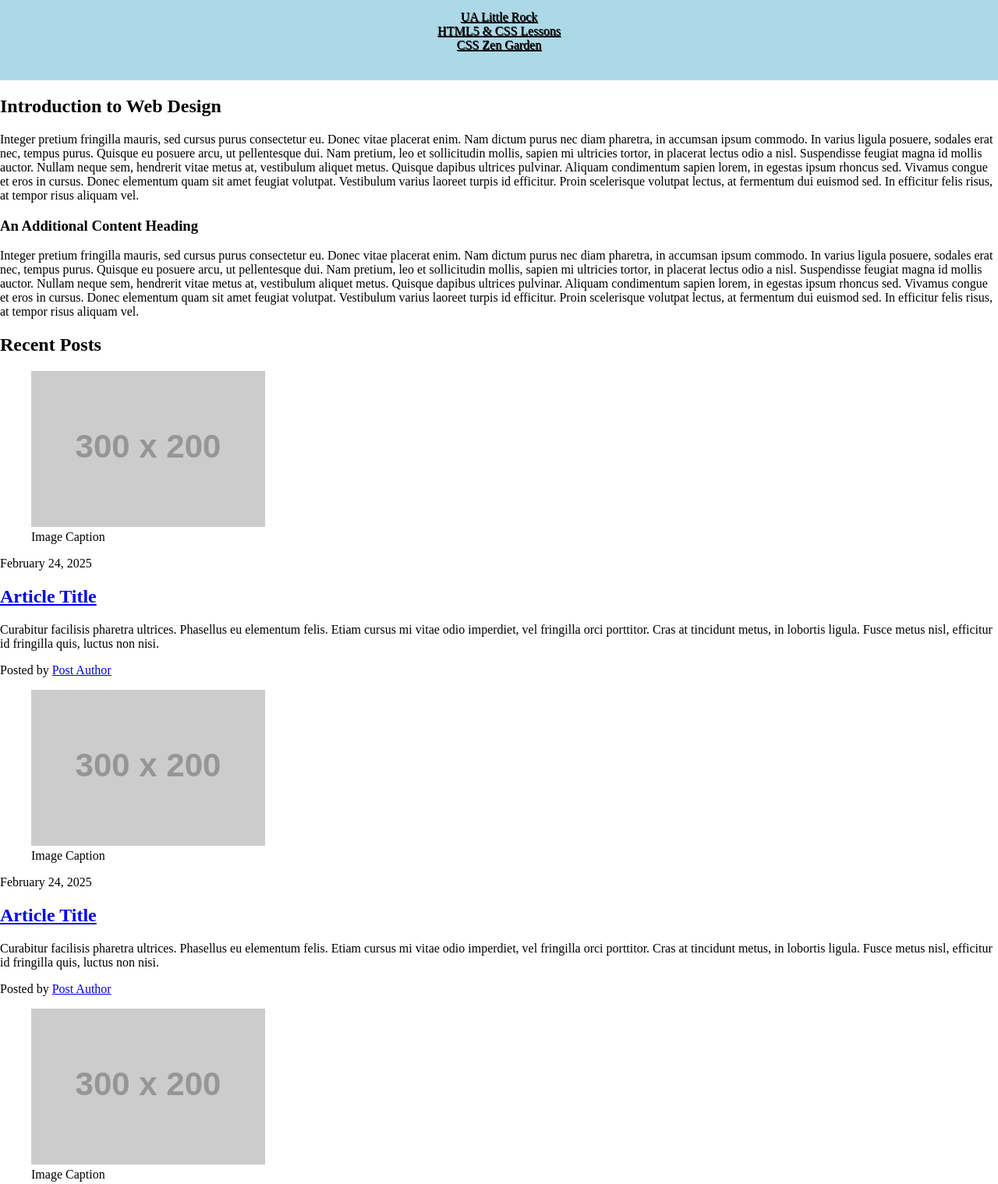
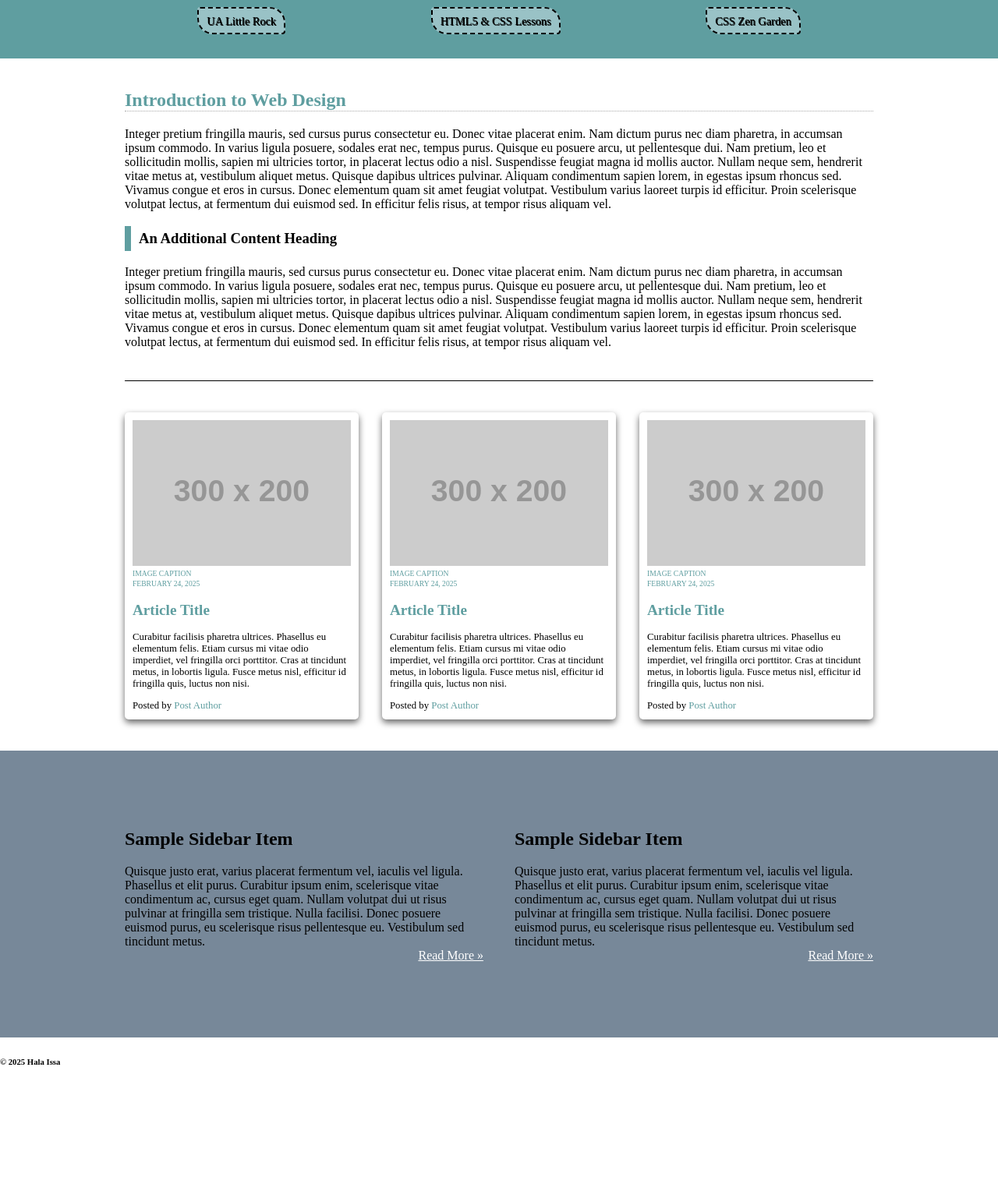
Before and after one commit to Issa218/IFSC-1310, a plain HTML site: page css-demo/index.html in a window 1280 px wide. Shown: the part 111-1630 px from the top of the page at 78% size. After the commit the page ends 1504 px from the top, so only its background shows below. Drawn offline with Linux system fonts and the light colour scheme; placeholder pictures from the web are drawn by us; a web font is replaced by a local one.

Commit message:
css-demo

```diff
--- a/css-demo/assets/css/style.css
+++ b/css-demo/assets/css/style.css
@@ -10,6 +10,22 @@ html {
   *:after {
     box-sizing: inherit;
   }
+
+  /*  ---------------Utility Classes-----------------  */
+
+  .container{
+    width:80vw;
+    max-width:960px;
+    margin: 40px auto; /* auto automatically centers text for all screen sizes*/
+
+  }
+
+  /*  ---------------Responsive Images-----------------  */
+  img{
+    max-width: 100%;
+  }
+
+
 
 body{
 
@@ -27,7 +43,7 @@ main{
 }
 
 header.primary{
-background-color:lightblue;
+background-color:cadetblue;(131, 206, 231);
 color: #000000;
 text-align: center;
 text-shadow:   1px 1px #000;
@@ -62,11 +78,143 @@ header.primary h2{
 nav.primary{}
 nav.primary ul{
     padding:0;
+    display:flex;
+    flex-direction:row;
+    justify-content:space-around;
+    max-width:960px;
+    margin:20px auto;
 }
 nav.primary ul li{
     list-style-type:none;
 }
 nav.primary ul li a{
     color:black;
+    font-size: .9rem;
+    text-decoration:none;
+    border: 2px dashed #000;
+    padding: 7.5px 10px;
+    background-color:aliceblue;
+    background-color:rgba(240,248,255,.4);
+    border-radius: 4px 20px 4px 20px;
+    transition:.4s;
 
 }
+
+nav.primary ul li a:hover{
+    background-color:rgba(240,248,255,.8);
+}
+
+#content{}
+
+#content h2{
+    color:cadetblue;
+    border-bottom: 1px dotted darkgrey;
+}
+
+#content h3{
+    border-left: 8.5px solid #5f9ea0;
+    padding: 5px 0 5px 10px;
+}
+
+#blog{
+
+    display:flex;
+    flex-direction:row;
+    justify-content:center;
+    gap:30px;
+    border-top: 1px solid #000;
+    padding-top: 40px; /*space text and border*/
+}
+
+#blog article.post{
+    box-shadow: 0 4px 8px rgba(0, 0, 0, 0.6);
+    padding: 10px;
+    font-size:.8rem;
+    border-radius: 5px;
+    transition: .5s ;
+
+
+
+}
+
+#blog article.post:hover {
+    box-shadow: 0 8px 16px rgba(0, 0, 0, 0.4);
+
+
+
+}
+
+figure{
+    margin:0;
+
+}
+
+figcaption, time{
+    text-transform:uppercase;
+    font-size: .6rem;
+    /*text-align:center;*/
+    color:#5f9ea0;
+}
+
+#blog article.post a{
+    text-decoration:none;
+    color:#5f9ea0;
+
+}
+
+
+aside[role="complementary"]{
+    background-color:lightslategray;
+    padding:40px 0;
+
+
+}
+
+aside .container{
+    display:flex;
+    flex-direction: row;
+    gap: 40px;
+}
+
+
+aside .container a{
+    color: white;
+    display:block;
+    text-align: right;
+}
+
+aside article footer{
+    display:none;
+
+}
+
+
+
+
+
+
+
+
+
+
+
+
+
+
+
+@media screen and (max-width:440px){
+
+    nav.primary ul{
+      flex-direction:column;
+      gap:10px;
+      max-width: 200px;
+      margin:20px auto;
+
+    }
+
+    nav.primary ul li a{
+        display:block;
+    }
+
+
+}
--- a/css-demo/index.html
+++ b/css-demo/index.html
@@ -38,7 +38,7 @@
         dui euismod sed. In efficitur felis risus, at tempor risus aliquam vel.</p>
     </section>
     <section id="blog" class="container">
-      <h2>Recent Posts</h2>
+      <!--<h2>Recent Posts</h2>-->
       <article class="post">
         <figure>
           <img src="https://placehold.co/300x200" alt="Placeholder">
@@ -106,7 +106,7 @@
       </div>
     </aside>
     <footer id="colophon" role="contentinfo">
-      <h6>&copy; 2025 Your Name</h6>
+      <h6>&copy; 2025 Hala Issa</h6>
     </footer>
   </main>
 </body>
```
